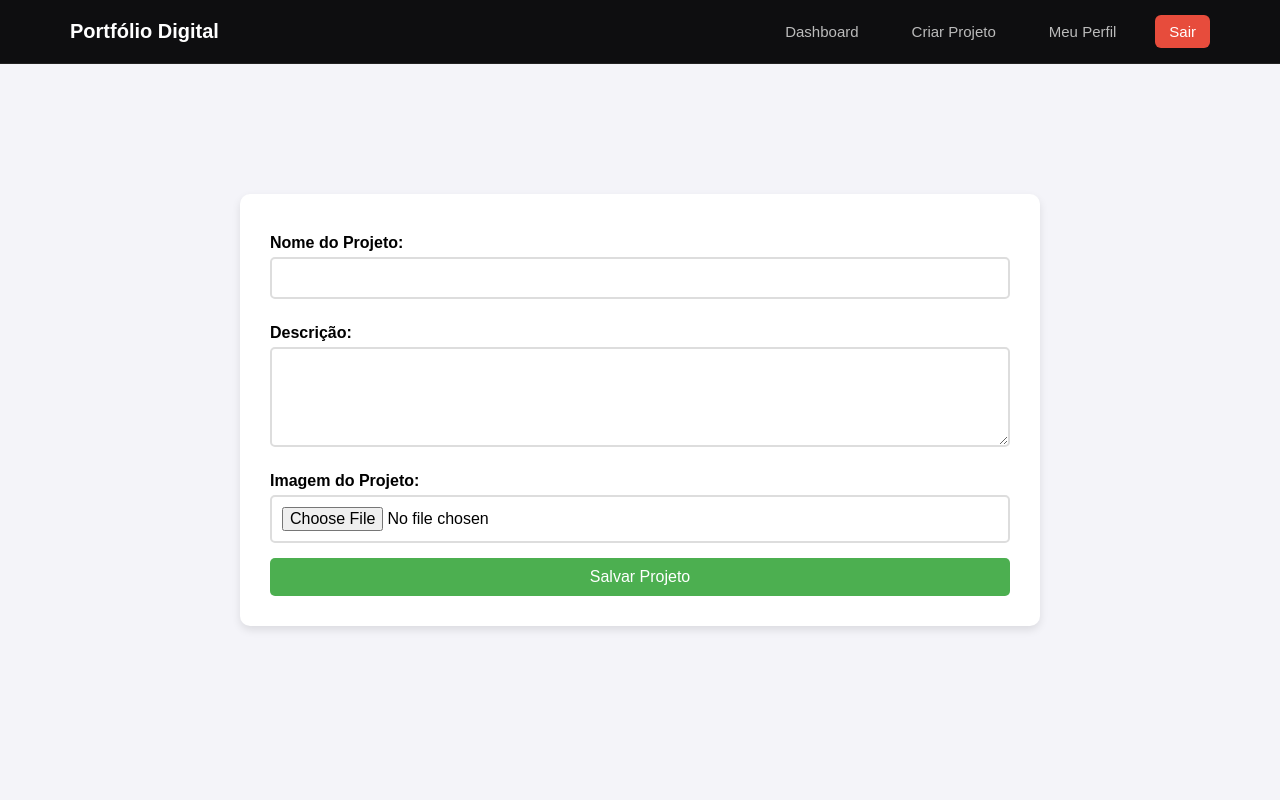
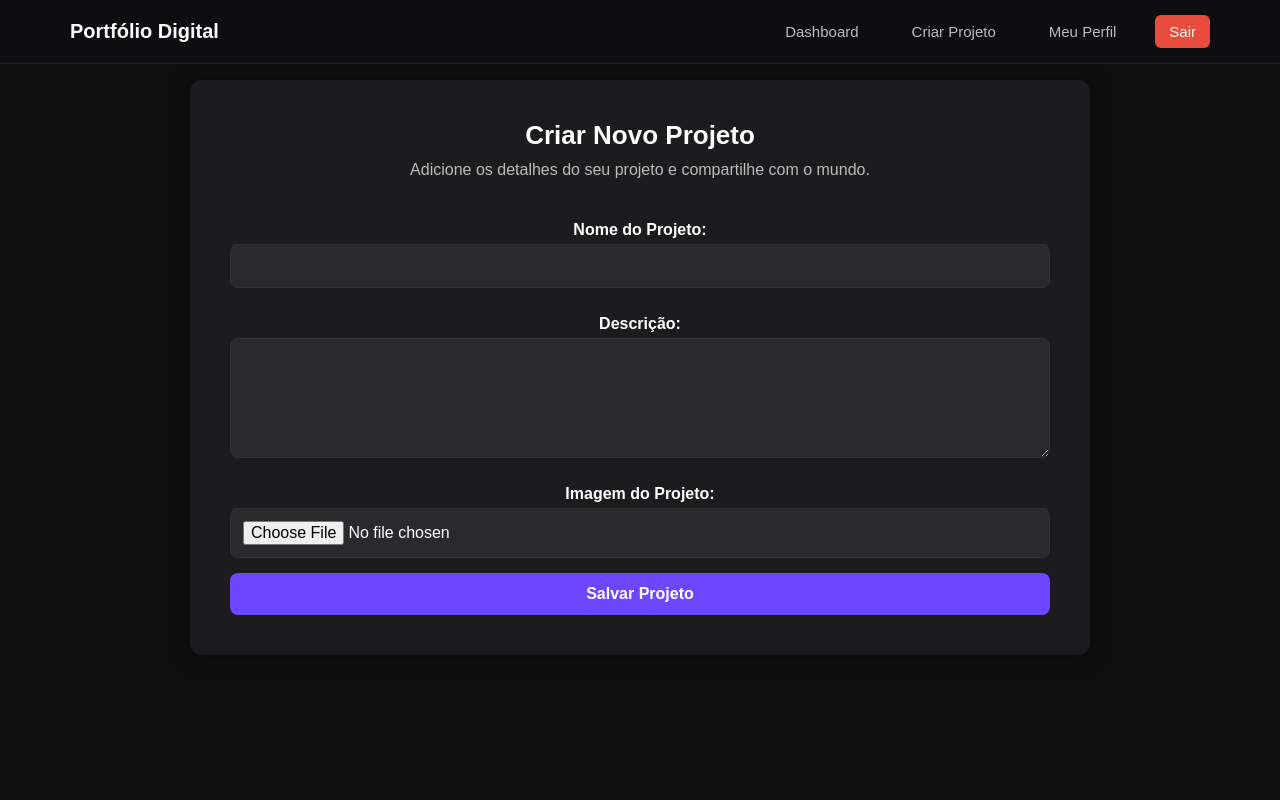
Before and after one commit to devopMarkz/WebsitePortfolio_MVP, a PHP site: page /portfolio-website/users/create_portfolio.php in a window 1280 px wide. Run offline with PHP 8.4, Linux system fonts and the light colour scheme; the visitor is signed in with stand-in values (Sample User, id 1).

Commit message:
Ajustando design da página create_portfolio.php

```diff
--- a/assets/css/create_portfolio.css
+++ b/assets/css/create_portfolio.css
@@ -8,61 +8,36 @@
 
 /* Corpo da página */
 body {
-    background-color: #f4f4f9;
-    display: flex;
-    justify-content: center;
-    align-items: center;
-    height: 100vh;
-    flex-direction: column;
+    background-color: #0f0f10;
+    color: #fff;
+    padding-top: 80px; /* Espaço para evitar sobreposição com a navbar fixa */
 }
 
-/* Cabeçalho */
-header {
-    background-color: #4CAF50;
-    color: white;
-    padding: 15px;
-    font-size: 24px;
-    text-transform: uppercase;
-    box-shadow: 0 4px 8px rgba(0, 0, 0, 0.1);
-    display: flex;
-    justify-content: space-between;
-    align-items: center;
-    width: 100%;
-    max-width: 800px;
-    border-radius: 8px;
+/* Container do formulário */
+.create-project-container {
+    max-width: 900px;
+    margin: auto;
+    padding: 40px;
+    background-color: #1c1c1e;
+    border-radius: 12px;
+    box-shadow: 0 0 20px rgba(0,0,0,0.5);
+    text-align: center;
 }
 
-header h2 {
-    margin-left: 15px;
-    font-size: 22px;
+/* Título e subtítulo */
+.create-project-container h1 {
+    font-size: 26px;
+    font-weight: 700;
+    margin-bottom: 10px;
 }
 
-header a {
-    color: white;
-    text-decoration: none;
-    font-weight: bold;
-    padding: 10px 15px;
-    background-color: #e74c3c;
-    border-radius: 5px;
-    transition: background 0.3s;
-    margin-right: 15px;
-}
-
-header a:hover {
-    background-color: #c0392b;
+.create-project-container p {
+    font-size: 16px;
+    color: #bbb;
+    margin-bottom: 30px;
 }
 
 /* Estilização do formulário */
-main {
-    width: 100%;
-    max-width: 800px;
-    background: white;
-    padding: 30px;
-    border-radius: 10px;
-    box-shadow: 0 4px 8px rgba(0, 0, 0, 0.1);
-    margin-top: 20px;
-}
-
 form {
     display: flex;
     flex-direction: column;
@@ -70,36 +45,38 @@ form {
 
 label {
     font-weight: bold;
-    margin: 10px 0 5px;
+    color: #fff;
+    margin: 12px 0 5px;
 }
 
 input, textarea {
-    width: 100%;
-    padding: 10px;
-    border: 2px solid #ddd;
-    border-radius: 5px;
+    padding: 12px;
+    margin-bottom: 15px;
+    border: 1px solid #333;
+    border-radius: 8px;
+    background-color: #2a2a2d;
+    color: #fff;
     font-size: 16px;
-    margin-bottom: 15px;
 }
 
 textarea {
     resize: vertical;
-    height: 100px;
+    height: 120px;
 }
 
 /* Botão de envio */
 button {
-    width: 100%;
-    padding: 10px;
-    background-color: #4CAF50;
+    padding: 12px;
+    background-color: #6c47ff;
     color: white;
+    font-weight: bold;
     font-size: 16px;
     border: none;
-    border-radius: 5px;
+    border-radius: 8px;
     cursor: pointer;
-    transition: 0.3s;
+    transition: background-color 0.3s ease;
 }
 
 button:hover {
-    background-color: #45a049;
+    background-color: #5a38d3;
 }
--- a/users/create_portfolio.php
+++ b/users/create_portfolio.php
@@ -14,7 +14,10 @@ include '../backend/auth.php';
     <?php include '../includes/navbar.php'; ?>
     <link rel="stylesheet" href="../assets/css/navbar.css">
 
-    <main>
+    <main class="create-project-container">
+        <h1>Criar Novo Projeto</h1>
+        <p>Adicione os detalhes do seu projeto e compartilhe com o mundo.</p>
+
         <form action="../backend/save_portfolio.php" method="POST" enctype="multipart/form-data">
             <label for="name">Nome do Projeto:</label>
             <input type="text" id="name" name="name" required>
```
